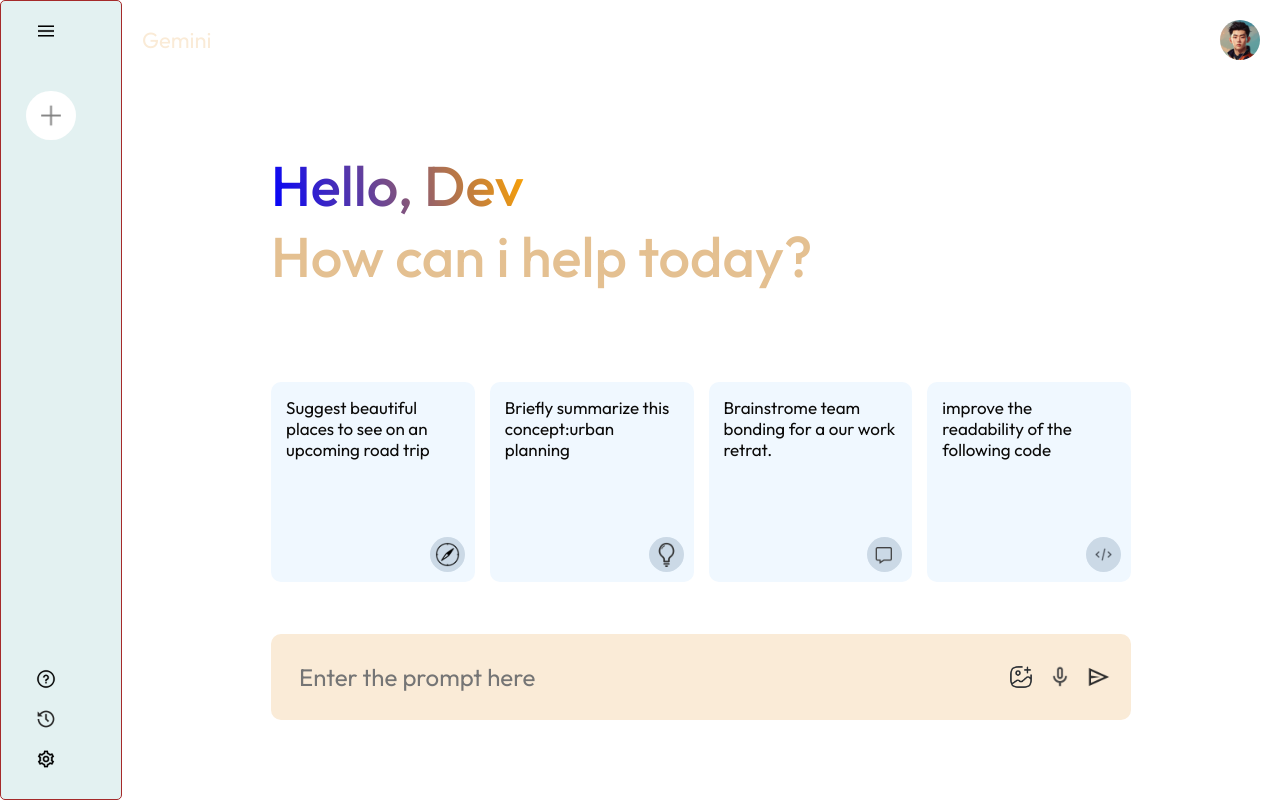
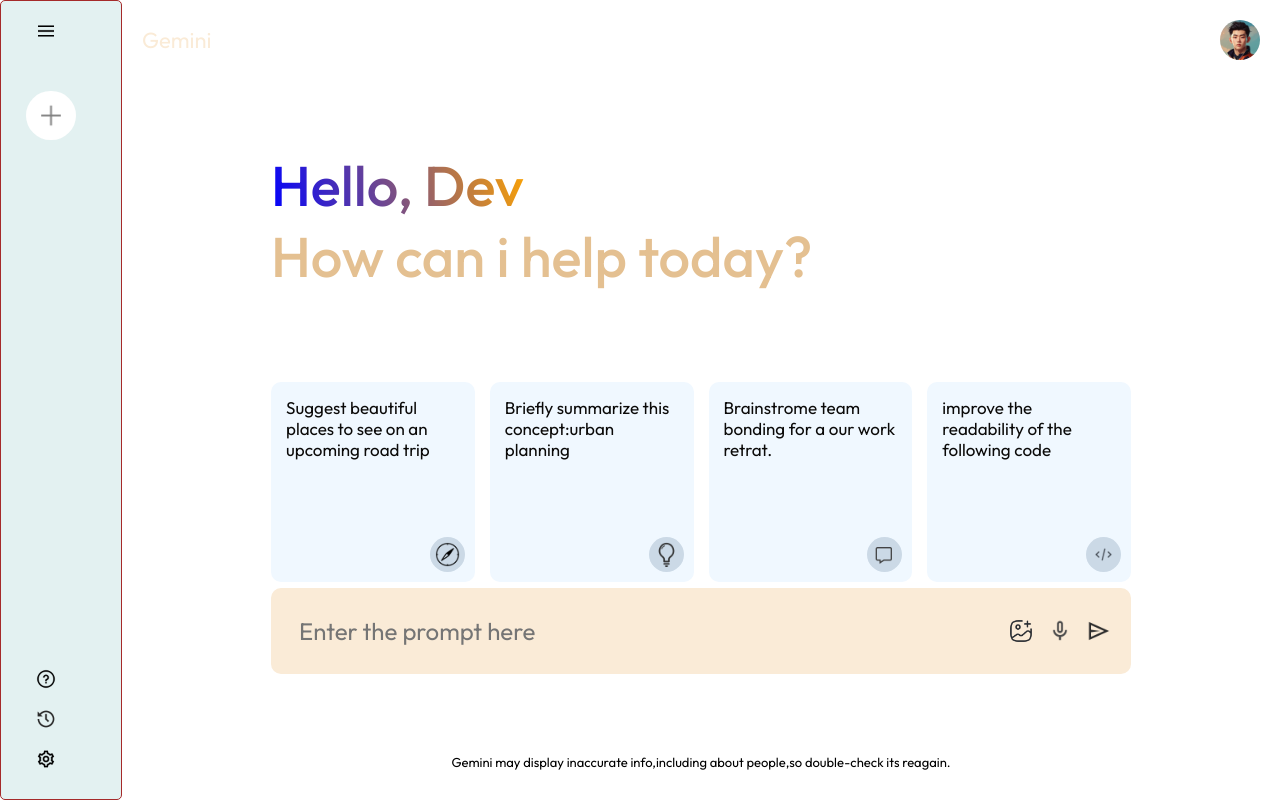
Before and after one commit to satyakumarch/Gemini-Clone, a React (Vite) app: page / in a window 1280 px wide. Built offline with nearby package versions, Linux system fonts and the light colour scheme.

Commit message:
Addin API on the config component.

```diff
--- a/package.json
+++ b/package.json
@@ -10,6 +10,7 @@
     "preview": "vite preview"
   },
   "dependencies": {
+    "@google/generative-ai": "^0.21.0",
     "react": "^18.3.1",
     "react-dom": "^18.3.1"
   },
--- a/src/Components/Main/Main.css
+++ b/src/Components/Main/Main.css
@@ -98,3 +98,11 @@
     align-items: center;
     gap: 15px;
 }
+.main .bottom-info{
+    font-size: 13px;
+    text-align: center;
+    align-items: 300px;
+    margin-bottom: 30px;
+
+
+}
--- a/src/Components/Main/Main.jsx
+++ b/src/Components/Main/Main.jsx
@@ -41,9 +41,12 @@
                 </div>
 
                 </div>
+                <p className='bottom-info'>
+                Gemini may display inaccurate info,including about people,so double-check its reagain.
+            </p>
 
             </div>
-            <p className='bottom-info'></p>
+
         </div>
     </div>
   )
```
Also changed, not shown: src/Config/Gemni.jsx (added, +35 -0 lines), 1 other file (tests, documents, lock files or other folders).
